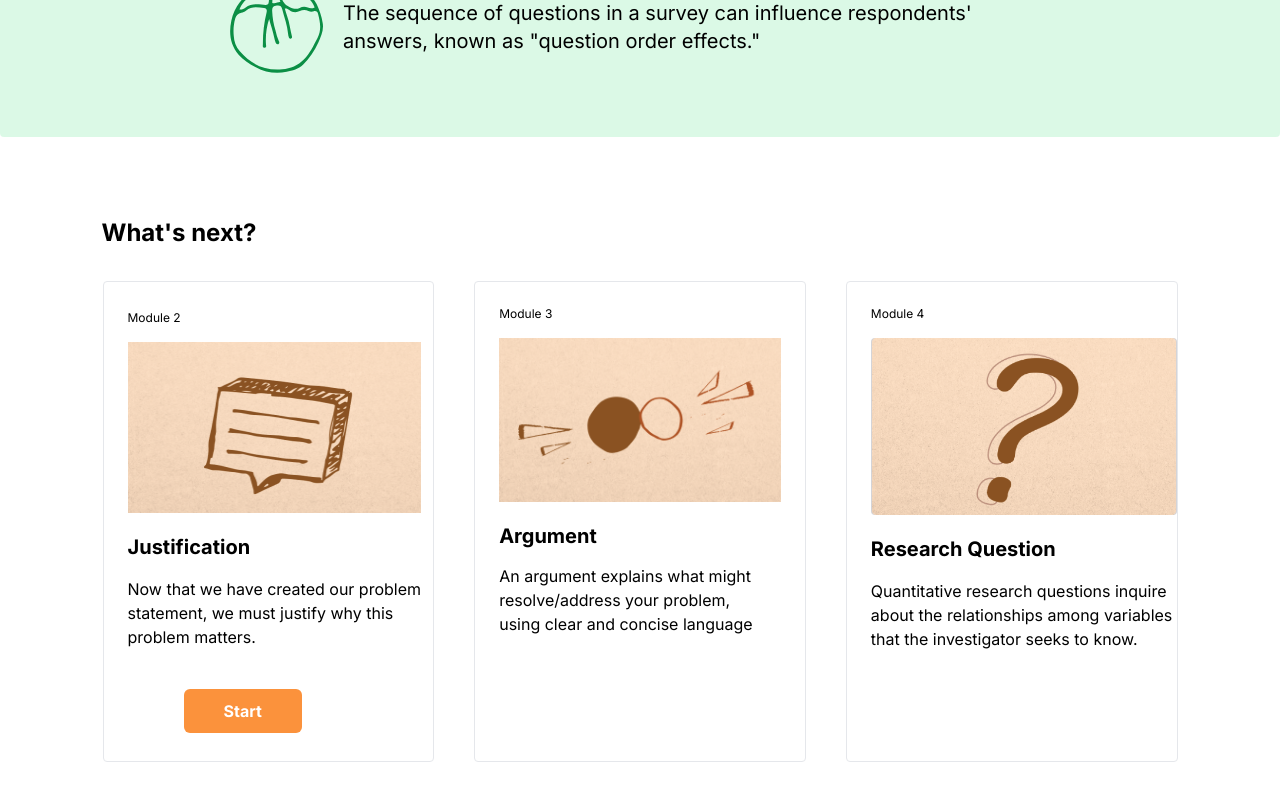
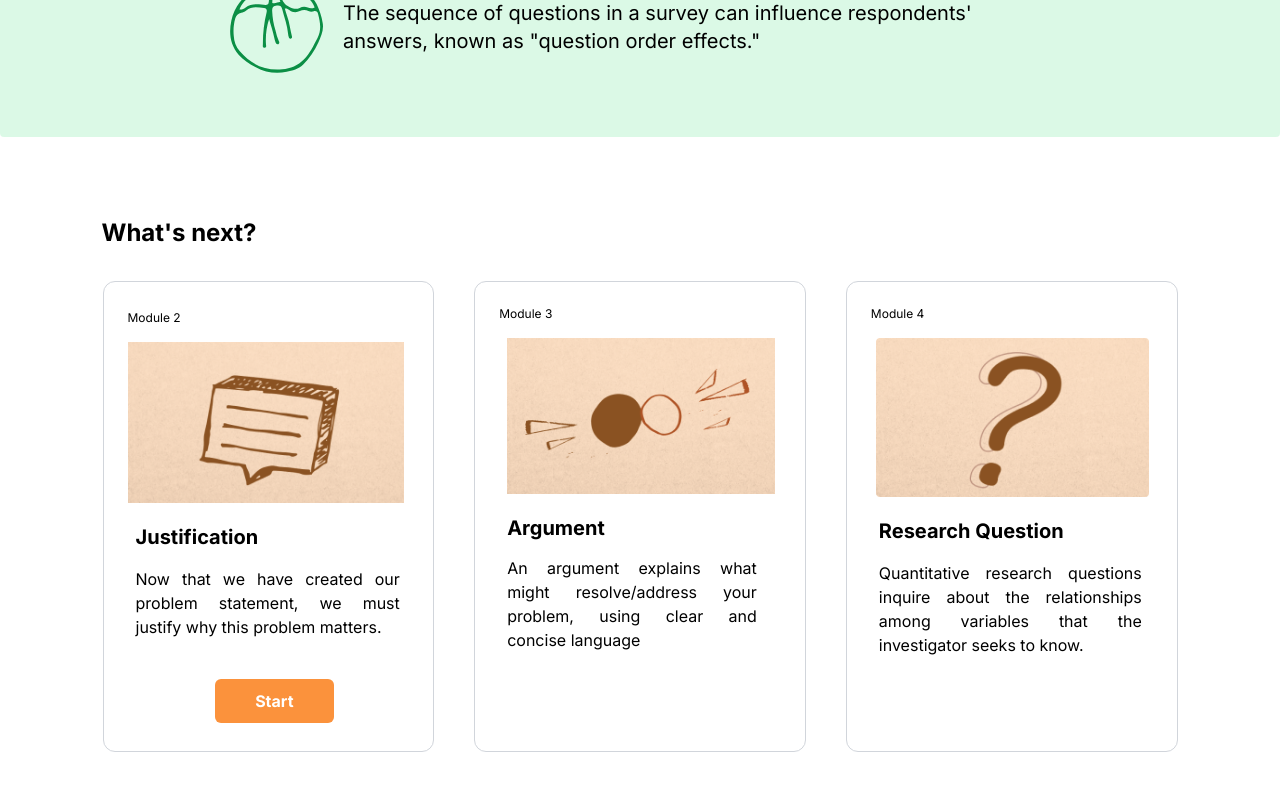
Before and after one commit to M-Chirag/quantaide-web-app, a Next.js app: page /module1/complete in a window 1280 px wide. Shown: the part 252-1052 px from the top of the page. Built offline with nearby package versions, Linux system fonts and the light colour scheme.

Commit message:
Module 1 completion cards

```diff
--- a/src/app/module1/complete/page.tsx
+++ b/src/app/module1/complete/page.tsx
@@ -1,4 +1,5 @@
 import Link from 'next/link';
+import ModuleCard from '../components/ModuleCard';
 
 export default function Module1Complete() {
   return (
@@ -32,58 +33,61 @@ export default function Module1Complete() {
         <div className='px-px mt-8 max-md:max-w-full'>
           <div className='flex gap-5 max-md:flex-col max-md:gap-0'>
             <div className='flex flex-col w-[33%] max-md:ml-0 max-md:w-full'>
-              <div className='flex flex-col grow py-7 pr-3 pl-6 w-full text-base text-black bg-white rounded border border-gray-200 border-solid max-md:pl-5 max-md:mt-9'>
+              <div className='flex flex-col grow py-7 pr-3 pl-6 w-full text-base text-black bg-white rounded-xl border border-gray-300 border-solid max-md:pl-5 max-md:mt-9'>
                 <div className='text-xs'>Module 2</div>
                 <img
                   loading='lazy'
                   srcSet='../27357dd94af2ca6a0cfe5e21d74c63bbc10df778c8d6b2357c707c2f3d9183d3.png'
-                  className='self-start mt-4 w-full aspect-[1.72]'
+                  className='self-start mt-4 w-[94%] aspect-[1.72]'
                 />
-                <div className='mt-5 text-xl font-bold'>Justification</div>
-                <div className='mt-4'>
+                <div className='mt-5 ml-2 text-xl font-bold'>Justification</div>
+                <div className='mt-4 ml-2 text-justify w-[90%]'>
                   Now that we have created our problem statement, we must
                   justify why this problem matters.
                 </div>
+                <div className='flex justify-center'>
                 <Link href={'../module2/stage1'} passHref>
-                  <button className='ml-14 px-10 py-2.5 mt-10 text-base font-bold text-white bg-orange-400 rounded-md max-md:px-5 max-md:mt-10'>
+                  <button className='text-justify px-10 py-2.5 mt-10 text-base font-bold text-white bg-orange-400 rounded-md max-md:px-5 max-md:mt-10'>
                     Start
                   </button>
                 </Link>
+                </div>
               </div>
             </div>
             <div className='flex flex-col ml-5 w-[33%] max-md:ml-0 max-md:w-full'>
-              <div className='flex flex-col grow px-6 pt-6 pb-20 w-full text-black bg-white rounded border border-gray-200 border-solid max-md:px-5 max-md:mt-9'>
+              <div className='flex flex-col grow px-6 pt-6 pb-20 w-full text-black bg-white rounded-xl border border-gray-300 border-solid max-md:px-5 max-md:mt-9'>
                 <div className='text-xs'>Module 3</div>
                 <img
                   loading='lazy'
                   srcSet='../d2da962a5f2adbf6151cccafd66e5ef1842a7363b97c10c69a4edeec19b5e4a3.png'
-                  className='mt-4 w-full aspect-[1.72]'
+                  className='mt-4 ml-2 w-[95%] aspect-[1.72]'
                 />
-                <div className='mt-5 text-xl font-bold'>Argument</div>
-                <div className='mt-3.5 mr-6 text-base max-md:mr-2.5'>
+                <div className='mt-5 ml-2 text-xl font-bold'>Argument</div>
+                <div className='mt-3.5 ml-2 mr-6 text-base max-md:mr-2.5 text-justify'>
                   An argument explains what might resolve/address your problem,
                   using clear and concise language
                 </div>
               </div>
             </div>
             <div className='flex flex-col ml-5 w-[33%] max-md:ml-0 max-md:w-full'>
-              <div className='flex flex-col grow pt-6 pb-20 pl-6 w-full bg-white rounded border border-gray-200 border-solid max-md:mt-9'>
+              <div className='flex flex-col grow pt-6 pb-20 pl-6 w-full bg-white rounded-xl border border-gray-300 border-solid max-md:mt-9'>
                 <div className='text-xs text-black'>Module 4</div>
-                <div className='flex flex-col justify-center px-px mt-4 rounded bg-zinc-300 max-md:pr-5'>
+                <div className='flex flex-col justify-center px-px mt-4 mr-4 rounded max-md:pr-5'>
                   <img
                     loading='lazy'
                     srcSet='../36613dda2bd9d3e8dfce3118be4052265a66b78b8274ad4608cd9590176496d1.png'
-                    className='w-full aspect-[1.72]'
+                    className='ml-1 w-[95%] aspect-[1.72]'
                   />
                 </div>
-                <div className='mt-5 text-xl font-bold text-black'>
+                <div className='mt-5 ml-2 text-xl font-bold text-black w-[80%]'>
                   Research Question
                 </div>
-                <div className='mt-4 text-base text-black'>
+                <div className='mt-4 ml-2 text-justify text-base text-black w-[86%] text-wrap'>
                   Quantitative research questions inquire about the
                   relationships among variables that the investigator seeks to
                   know.
                 </div>
+
               </div>
             </div>
           </div>
```
